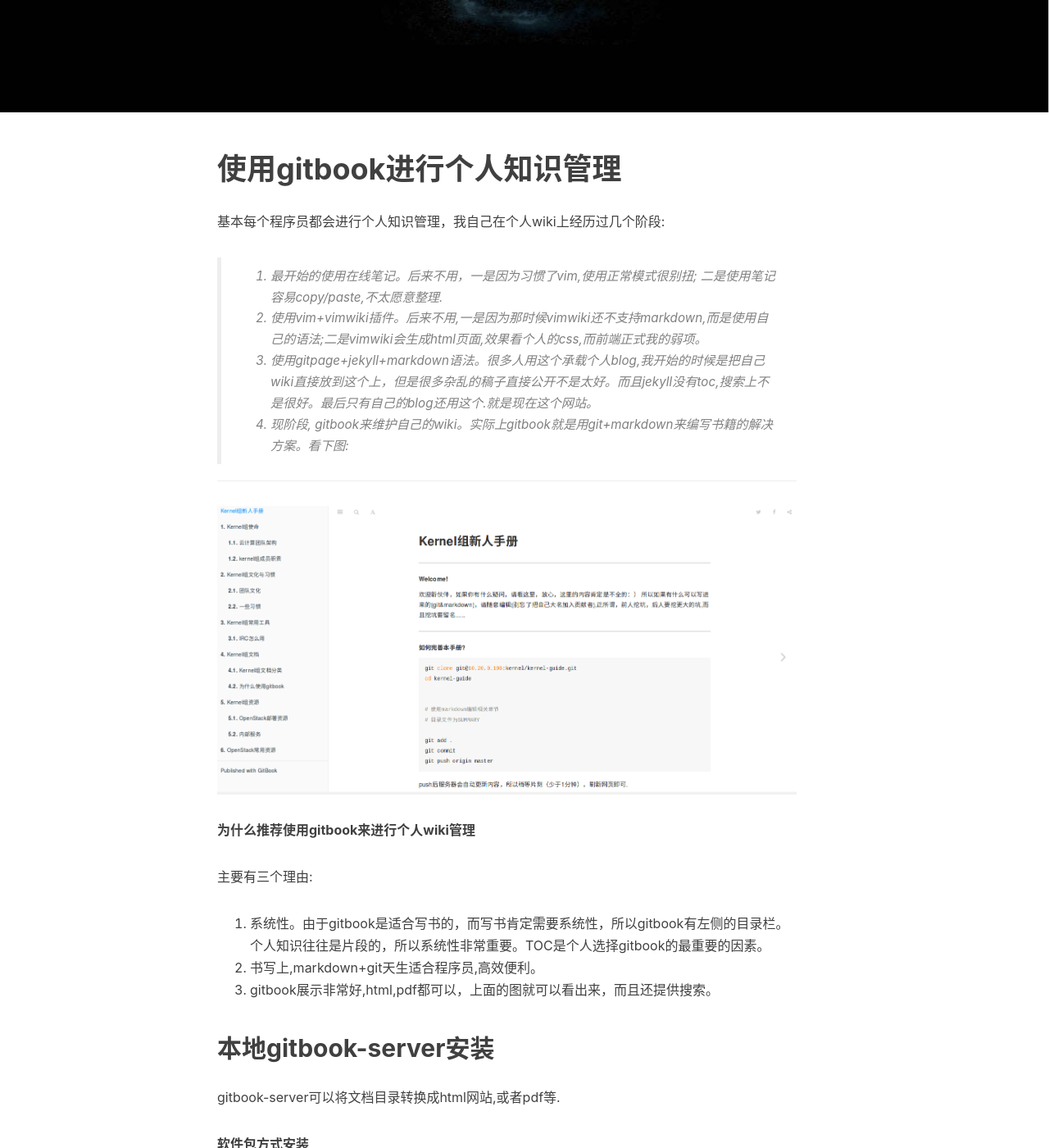
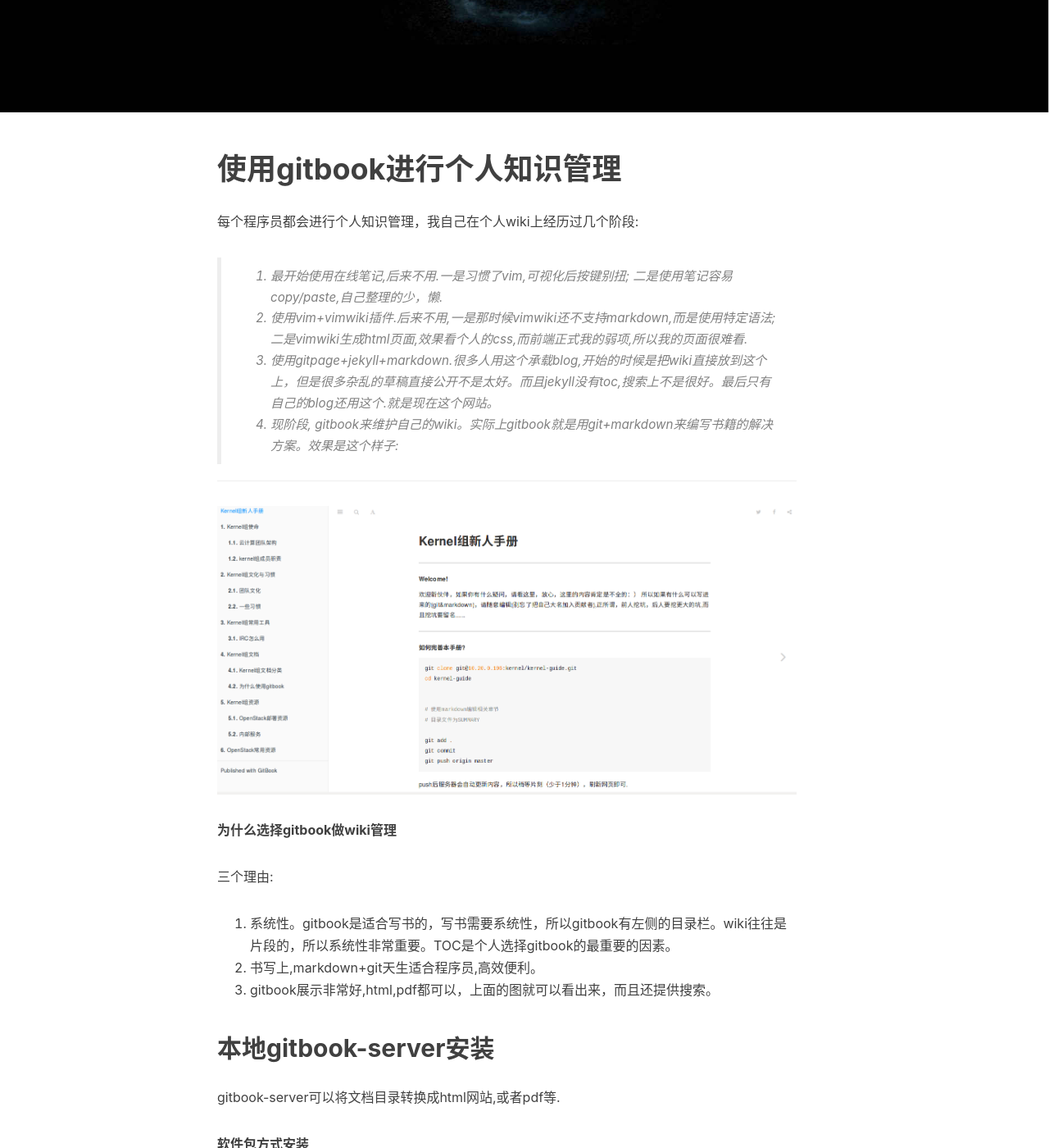
Before and after one commit to fishcried/fishcried.github.io, a Jekyll site: the page built from _posts/2016-08-25-gitbook-user-guide.md, in a window 1280 px wide and 1400 px high, scrolled down 380 px. Shown: the whole window at 82% size. Built offline with Jekyll 4.4.1, drawn with Linux system fonts in a browser that asks for light colours; nearby versions of some CDN libraries; comment, search, counter and statistics services are not loaded; some of the changed text lies outside the part shown.

Commit message:
需改错别字.

````diff
--- a/_posts/2016-08-25-gitbook-user-guide.md
+++ b/_posts/2016-08-25-gitbook-user-guide.md
@@ -14,25 +14,26 @@
 
 # 使用gitbook进行个人知识管理
 
-基本每个程序员都会进行个人知识管理，我自己在个人wiki上经历过几个阶段:
+每个程序员都会进行个人知识管理，我自己在个人wiki上经历过几个阶段:
 
-> 1. 最开始的使用在线笔记。后来不用，一是因为习惯了vim,使用正常模式很别扭; 二是使用笔记容易copy/paste,不太愿意整理.
-> 2. 使用vim+vimwiki插件。后来不用,一是因为那时候vimwiki还不支持markdown,而是使用自己的语法;二是vimwiki会生成html页面,效果看个人的css,而前端正式我的弱项。
-> 3. 使用gitpage+jekyll+markdown语法。很多人用这个承载个人blog,我开始的时候是把自己wiki直接放到这个上，但是很多杂乱的稿子直接公开不是太好。而且jekyll没有toc,搜索上不是很好。最后只有自己的blog还用这个.就是现在这个网站。
-> 4. 现阶段, gitbook来维护自己的wiki。实际上gitbook就是用git+markdown来编写书籍的解决方案。看下图:
+> 1. 最开始使用在线笔记,后来不用.一是习惯了vim,可视化后按键别扭; 二是使用笔记容易copy/paste,自己整理的少，懒.
+> 2. 使用vim+vimwiki插件.后来不用,一是那时候vimwiki还不支持markdown,而是使用特定语法;二是vimwiki生成html页面,效果看个人的css,而前端正式我的弱项,所以我的页面很难看.
+> 3. 使用gitpage+jekyll+markdown.很多人用这个承载blog,开始的时候是把wiki直接放到这个上，但是很多杂乱的草稿直接公开不是太好。而且jekyll没有toc,搜索上不是很好。最后只有自己的blog还用这个.就是现在这个网站。
+> 4. 现阶段, gitbook来维护自己的wiki。实际上gitbook就是用git+markdown来编写书籍的解决方案。效果是这个样子:
 
 ---
 
 ![](/img/gitbook-overview.png)
 
 
-**为什么推荐使用gitbook来进行个人wiki管理**
+**为什么选择gitbook做wiki管理**
 
-主要有三个理由:
+三个理由:
 
-1. 系统性。由于gitbook是适合写书的，而写书肯定需要系统性，所以gitbook有左侧的目录栏。个人知识往往是片段的，所以系统性非常重要。TOC是个人选择gitbook的最重要的因素。
+1. 系统性。gitbook是适合写书的，写书需要系统性，所以gitbook有左侧的目录栏。wiki往往是片段的，所以系统性非常重要。TOC是个人选择gitbook的最重要的因素。
 1. 书写上,markdown+git天生适合程序员,高效便利。
 2. gitbook展示非常好,html,pdf都可以，上面的图就可以看出来，而且还提供搜索。
+
 
 ## 本地gitbook-server安装
 
@@ -66,8 +67,7 @@
 
 ```
 
-## 使用gitbook管理个人wiki举例
-
+## gitbook使用举例
 
 **准备文件和目录**
 
@@ -107,6 +107,6 @@
 
 ## 几点说明
 
-1. 上面介绍的是本地使用gitbook-server。其实可以使用gitbook.com的服务，上面可以有一本私有图书，无限公开图书，而且可以和github联动，只要将代码提交到github,gitbook网站会自动的生成，可以国内的访问速度简直是无法使用。
-2. 还有个工具是gitbook-editor。这个是一个可视化的markdown编辑工具，gitbook.com提供，做了深度集成。不怎么推荐使用，一个目前不太好用，一个是markdown就是为了编写时不考虑展示，用了可视化工具，感觉效率不怎么高了。
+1. 上面介绍的是本地使用gitbook-server。还可以使用gitbook.com的服务，支持一本私有图书，无限公开图书，可以和github联动，只要将代码提交到github,gitbook网站会自动的生成，可是国内的访问速度基本无法使用。
+2. 还有个工具是gitbook-editor,可视化的markdown编辑工具，gitbook.com提供，做了深度集成。不怎么推荐使用，目前不太好用，而且markdown就是为了编写时不考虑展示，用了可视化工具，感觉效率不怎么高了。
 3. 使用docker运行gitbook-server非常方便。gitlab+jenkins+docker(gitbook-server)可以非常便捷地提供研发文档解决方案。只要开发人员想代码一样提交变更,文档就自动生成了，目前我们组就是采用了这套方案，效果很好。形成了文档的CICD,质量很好。
````
